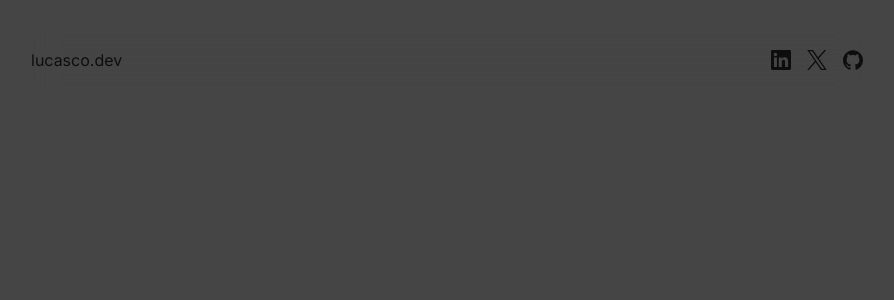
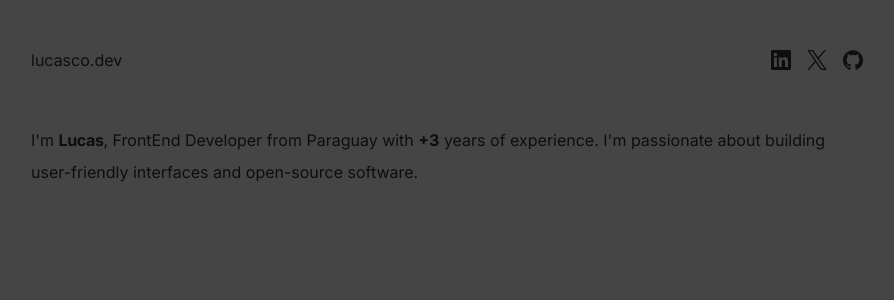
Before and after one commit to isaias-alt/lucasco.dev, a Next.js app: page / in a window 1280 px wide. Shown: the top 300 px of the page, without its empty margins (193-1087 px from the left). Built offline with nearby package versions, Linux system fonts and the light colour scheme.

Commit message:
Add About

```diff
--- a/src/app/page.tsx
+++ b/src/app/page.tsx
@@ -1,9 +1,11 @@
+import About from "@/components/About";
 import Header from "@/components/Header";
 
 export default function Home() {
   return (
     <main className="max-w-4xl mx-auto p-8">
       <Header />
+      <About />
     </main>
   );
 }
--- /dev/null
+++ b/src/components/About.tsx
@@ -0,0 +1,12 @@
+const About = () => {
+  return (
+    <article className="pt-8 opacity-80">
+      <p className="leading-loose">
+        I'm <span className="font-bold tracking-tight">Lucas</span>, FrontEnd Developer from Paraguay with <span className="font-bold">+3</span> years of experience.
+        I'm passionate about building user-friendly interfaces and open-source software.
+      </p>
+    </article>
+  )
+}
+
+export default About
```
